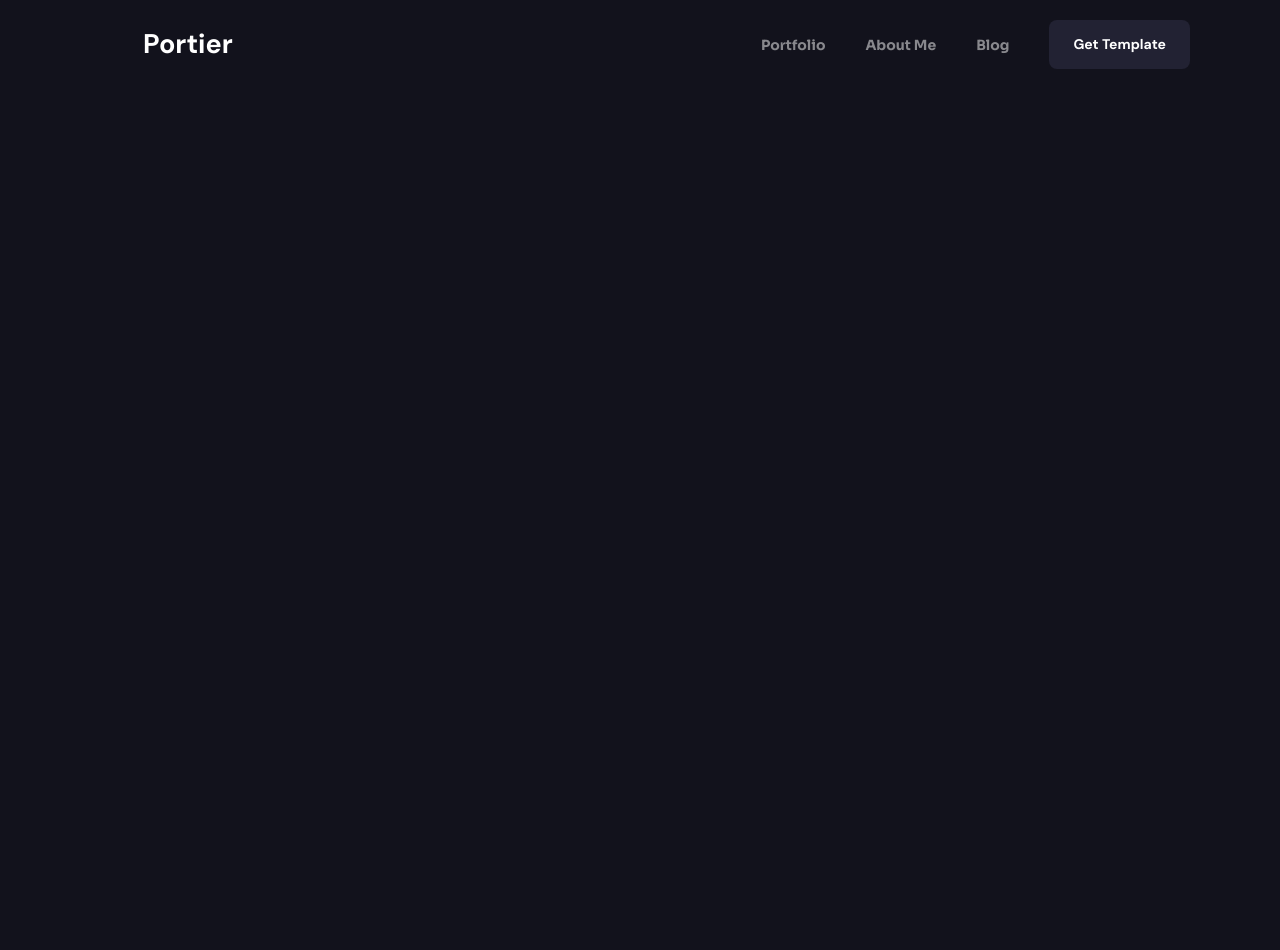
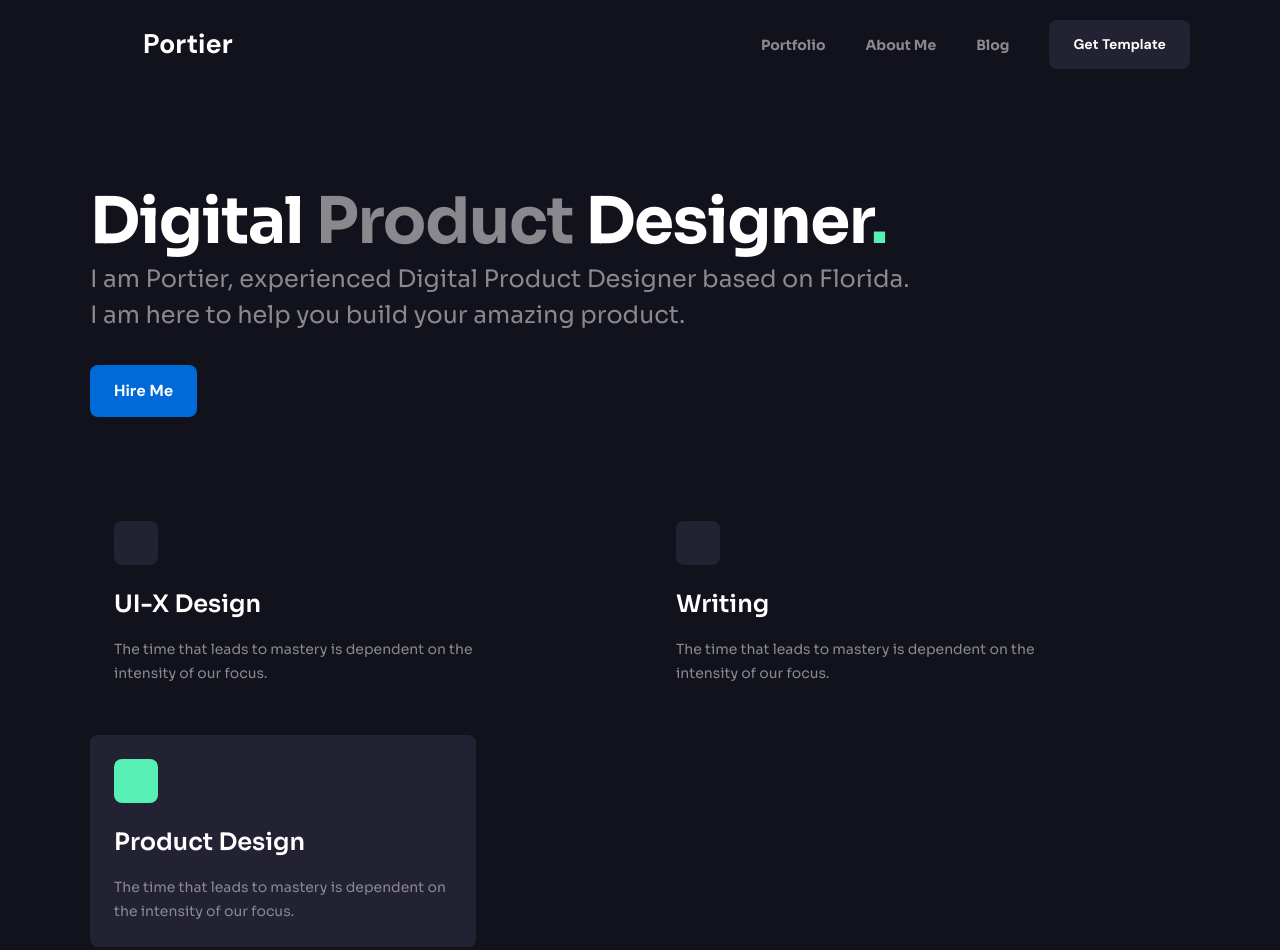
Before and after one commit to MaksymSelezen/Portier-Digital, a website: page src/index.html in a window 1280 px wide. Before the commit the page ends 800 px from the top, so only its background shows below. Drawn offline with nearby package versions, Linux system fonts and the light colour scheme; files that its build step writes are made by us from their sources.

Commit message:
home page end hero section

```diff
--- a/src/index.html
+++ b/src/index.html
@@ -13,19 +13,97 @@
     />
 
     <link rel="stylesheet" href="./css/main.css" />
-
-    <!-- Пізніше тут підключимо main.css -->
   </head>
   <body class="page page-home">
     @@include('partials/header.html')
 
     <main>
-      <!-- Hero Home -->
-      <!-- Projects Section -->
-      <!-- About Section -->
-      <!-- Reviews Section -->
-      <!-- Stats Section -->
-      <!-- Mission Section -->
+      <section class="hero-home">
+        <div class="container hero-home__inner">
+          <div class="hero-home__intro">
+            <h1 class="hero-home__title">
+              Digital
+              <span class="hero-home__title-accent">Product</span> Designer<span
+                class="hero-home__title-dot"
+                >.</span
+              >
+            </h1>
+
+            <p class="hero-home__subtitle">
+              I am Portier, experienced Digital Product Designer based on
+              Florida.<br />
+              I am here to help you build your amazing product.
+            </p>
+
+            <button class="hero-home__btn" type="button">Hire Me</button>
+          </div>
+
+          <ul class="hero-home__services">
+            <!-- Card 1 -->
+            <li class="hero-home__service">
+              <div class="hero-home__icon">
+                <svg
+                  class="hero-home__icon-svg hero-home__icon-svg--hashtag"
+                  width="13"
+                  height="13"
+                  aria-hidden="true"
+                  focusable="false"
+                >
+                  <use href="./icons/sprite.svg#hashtag"></use>
+                </svg>
+              </div>
+
+              <h3 class="hero-home__service-title">UI-X Design</h3>
+              <p class="hero-home__service-text">
+                The time that leads to mastery is dependent on the intensity of
+                our focus.
+              </p>
+            </li>
+
+            <!-- Card 2 -->
+            <li class="hero-home__service hero-home__service--background">
+              <div class="hero-home__icon hero-home__icon--green">
+                <svg
+                  class="hero-home__icon-svg hero-home__icon-svg--square"
+                  width="13"
+                  height="13"
+                  aria-hidden="true"
+                  focusable="false"
+                >
+                  <use href="./icons/sprite.svg#square"></use>
+                </svg>
+              </div>
+
+              <h3 class="hero-home__service-title">Product Design</h3>
+              <p class="hero-home__service-text">
+                The time that leads to mastery is dependent on the intensity of
+                our focus.
+              </p>
+            </li>
+
+            <!-- Card 3 -->
+            <li class="hero-home__service">
+              <div class="hero-home__icon">
+                <svg
+                  class="hero-home__icon-svg hero-home__icon-svg--letters"
+                  width="15"
+                  height="18"
+                  aria-hidden="true"
+                  focusable="false"
+                >
+                  <use href="./icons/sprite.svg#letters"></use>
+                </svg>
+              </div>
+
+              <h3 class="hero-home__service-title">Writing</h3>
+              <p class="hero-home__service-text">
+                The time that leads to mastery is dependent on the intensity of
+                our focus.
+              </p>
+            </li>
+          </ul>
+        </div>
+      </section>
 
       @@include('partials/cta.html')
     </main>
--- a/src/scss/_base.scss
+++ b/src/scss/_base.scss
@@ -56,6 +56,7 @@ $color-bg-main: #12121c;
 $color-text-main: #ffffff;
 $color-text-muted: #88888d;
 $color-accent: #006ada;
+$color-accent-dot: #57efb4;
 
 $bp-mobile-lg: 414px;
 $bp-tablet: 768px;
@@ -98,7 +99,6 @@ body {
   }
 
   @media (min-width: $bp-laptop-md) {
-    // padding-inline: 90px;
     padding-right: 90px;
     padding-left: 99px;
   }
--- a/src/scss/pages/_home.scss
+++ b/src/scss/pages/_home.scss
@@ -0,0 +1,320 @@
+.hero-home {
+  padding: 90px 32px 45px;
+  background-color: $color-bg-main;
+  color: $color-text-main;
+
+  &__inner {
+    padding-inline: 0;
+  }
+
+  &__title {
+    font-weight: 700;
+    font-size: 40px;
+    line-height: 1.2;
+    letter-spacing: -0.02em;
+    color: $color-text-main;
+    margin-bottom: 16px;
+
+    &-accent {
+      color: $color-text-muted;
+    }
+
+    &-dot {
+      color: $color-accent-dot;
+    }
+  }
+
+  &__subtitle {
+    max-width: 350px;
+    font-weight: 400;
+    font-size: 16px;
+    line-height: 1.5;
+    color: $color-text-muted;
+    margin-bottom: 32px;
+  }
+
+  &__btn {
+    font-family: "DM Sans", sans-serif;
+    font-weight: 700;
+    font-size: 16px;
+    color: $color-text-main;
+
+    display: flex;
+    justify-content: center;
+    align-items: center;
+
+    width: 100%;
+    max-width: 350px;
+
+    padding: 14px;
+    border-radius: 8px;
+    background-color: $color-accent;
+
+    margin: 0 auto 60px;
+  }
+
+  &__service {
+    max-width: 350px;
+    margin: 0 auto;
+    padding: 22px 16px 20px 20px;
+    border-radius: 8px;
+    background-color: transparent;
+
+    & + & {
+      margin-top: 35px;
+    }
+
+    &--background {
+      background-color: #223;
+    }
+  }
+
+  &__icon {
+    width: 44px;
+    height: 44px;
+    border-radius: 8px;
+    background-color: #223;
+
+    display: inline-flex;
+    align-items: center;
+    justify-content: center;
+
+    margin-bottom: 24px;
+
+    &--green {
+      background-color: #57efb4;
+    }
+  }
+
+  &__icon-svg {
+    display: block;
+    width: 13px;
+    height: 13px;
+    fill: #ffffff;
+
+    &--square {
+      fill: #12121c;
+    }
+
+    &--letters {
+      width: 15px;
+      height: 10px;
+    }
+  }
+
+  &__service-title {
+    font-size: 24px;
+    font-weight: 600;
+    line-height: 1.3;
+    margin-bottom: 18px;
+  }
+
+  &__service-text {
+    font-size: 14px;
+    line-height: 1.7;
+    color: $color-text-muted;
+  }
+
+  // 768
+  @media (min-width: $bp-tablet) {
+    padding: 90px 60px;
+
+    &__inner {
+      max-width: none;
+      width: 100%;
+      margin: 0;
+    }
+
+    &__title {
+      font-size: 52px;
+      width: auto;
+      max-width: 802px;
+      margin-bottom: 0;
+    }
+
+    &__subtitle {
+      font-size: 20px;
+      width: auto;
+      max-width: 520px;
+    }
+
+    &__btn {
+      width: auto;
+      max-width: none;
+      padding-inline: 24px;
+      margin: 0 0 72px;
+    }
+
+    &__services {
+      display: grid;
+      grid-template-columns: repeat(2, minmax(0, 1fr));
+      column-gap: 32px;
+      row-gap: 35px;
+      margin-top: 0;
+    }
+
+    &__service {
+      max-width: none;
+      margin: 0;
+
+      & + & {
+        margin-top: 0;
+      }
+    }
+
+    &__service:nth-child(1) {
+      order: 1;
+    }
+
+    &__service:nth-child(3) {
+      order: 2;
+    }
+
+    &__service--background {
+      order: 3;
+    }
+  }
+
+  // 1024
+  @media (min-width: $bp-laptop-md) {
+    padding: 95px 90px;
+
+    &__inner {
+      max-width: none;
+    }
+
+    &__title {
+      font-size: 64px;
+      max-width: 845px;
+    }
+
+    &__subtitle {
+      max-width: 845px;
+      font-size: 24px;
+    }
+
+    &__btn {
+      margin-bottom: 80px;
+    }
+
+    &__services {
+      column-gap: 24px;
+      row-gap: 25px;
+    }
+
+    &__service:nth-child(2) {
+      max-width: 386px;
+    }
+
+    &__service {
+      padding: 24px;
+    }
+
+    &__service-text {
+      max-width: 362px;
+    }
+  }
+
+  // 1440
+  @media (min-width: $bp-laptop) {
+    padding-top: 120px;
+    padding-bottom: 120px;
+
+    &__title {
+      font-size: 72px;
+      max-width: 903px;
+      margin-bottom: 16px;
+    }
+
+    &__subtitle {
+      margin-bottom: 25px;
+    }
+
+    &__btn {
+      margin-bottom: 76px;
+    }
+
+    &__service {
+      padding: 20px;
+    }
+
+    &__services {
+      grid-template-columns: repeat(3, minmax(0, 1fr));
+      column-gap: 40px;
+      row-gap: 0;
+      margin-top: 72px;
+    }
+
+    &__service:nth-child(1) {
+      order: 1;
+    }
+
+    &__service--background {
+      order: 2;
+      grid-column: auto;
+    }
+
+    &__service:nth-child(3) {
+      order: 3;
+    }
+  }
+
+  // 1920
+  @media (min-width: $bp-desktop) {
+    padding-top: 140px;
+    padding-bottom: 140px;
+
+    &__title {
+      font-size: 80px;
+      max-width: 1080px;
+      margin-bottom: 20px;
+    }
+
+    &__subtitle {
+      max-width: 960px;
+      font-size: 26px;
+      margin-bottom: 32px;
+    }
+
+    &__btn {
+      font-size: 18px;
+      padding: 16px 32px;
+      margin-bottom: 88px;
+    }
+
+    &__services {
+      column-gap: 56px;
+      margin-top: 80px;
+    }
+
+    &__service {
+      padding: 24px;
+    }
+
+    &__service-title {
+      font-size: 26px;
+      margin-bottom: 20px;
+    }
+
+    &__service-text {
+      font-size: 15px;
+    }
+
+    &__icon {
+      width: 52px;
+      height: 52px;
+      border-radius: 10px;
+      margin-bottom: 28px;
+    }
+
+    &__icon-svg {
+      width: 16px;
+      height: 16px;
+
+      &--letters {
+        width: 18px;
+        height: 12px;
+      }
+    }
+  }
+}
```
Also changed, not shown: src/icons/svg-sprite/hashtag.svg (added), src/icons/svg-sprite/letters.svg (added), src/icons/svg-sprite/square.svg (added).
